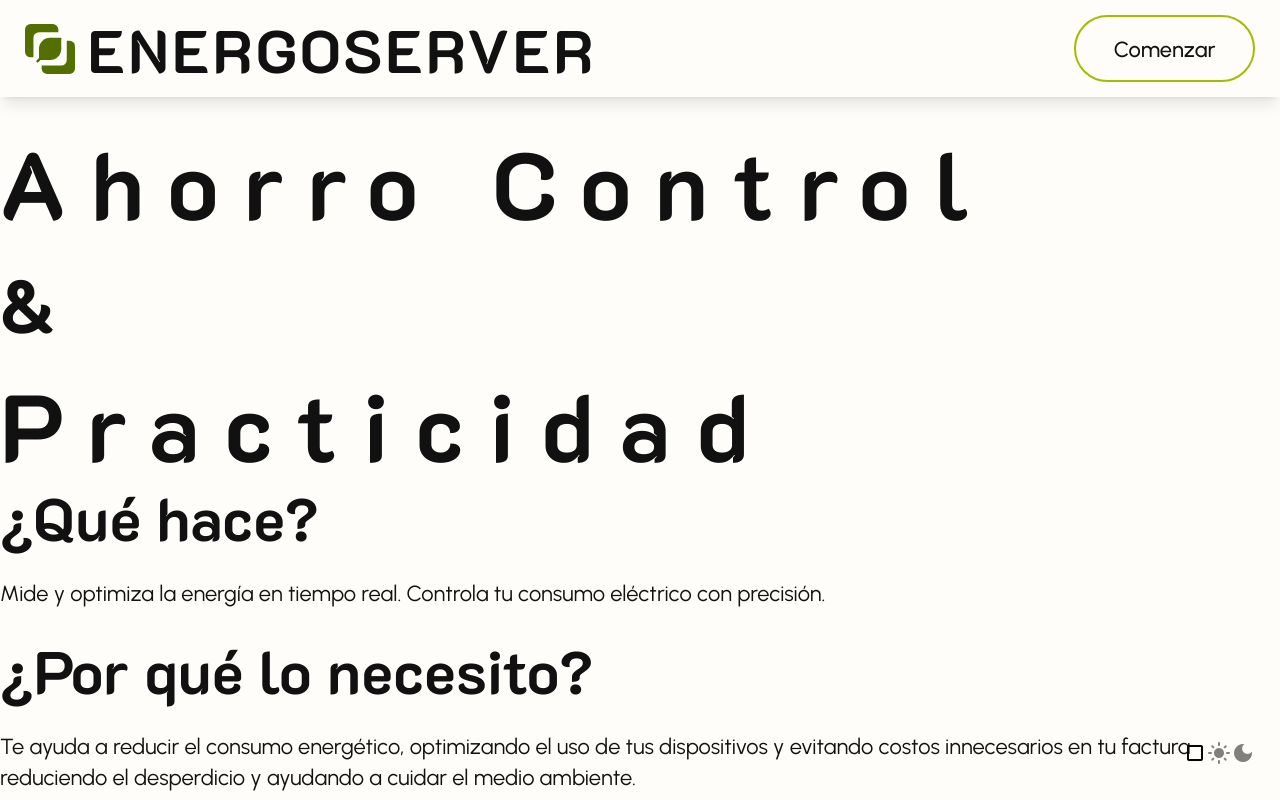
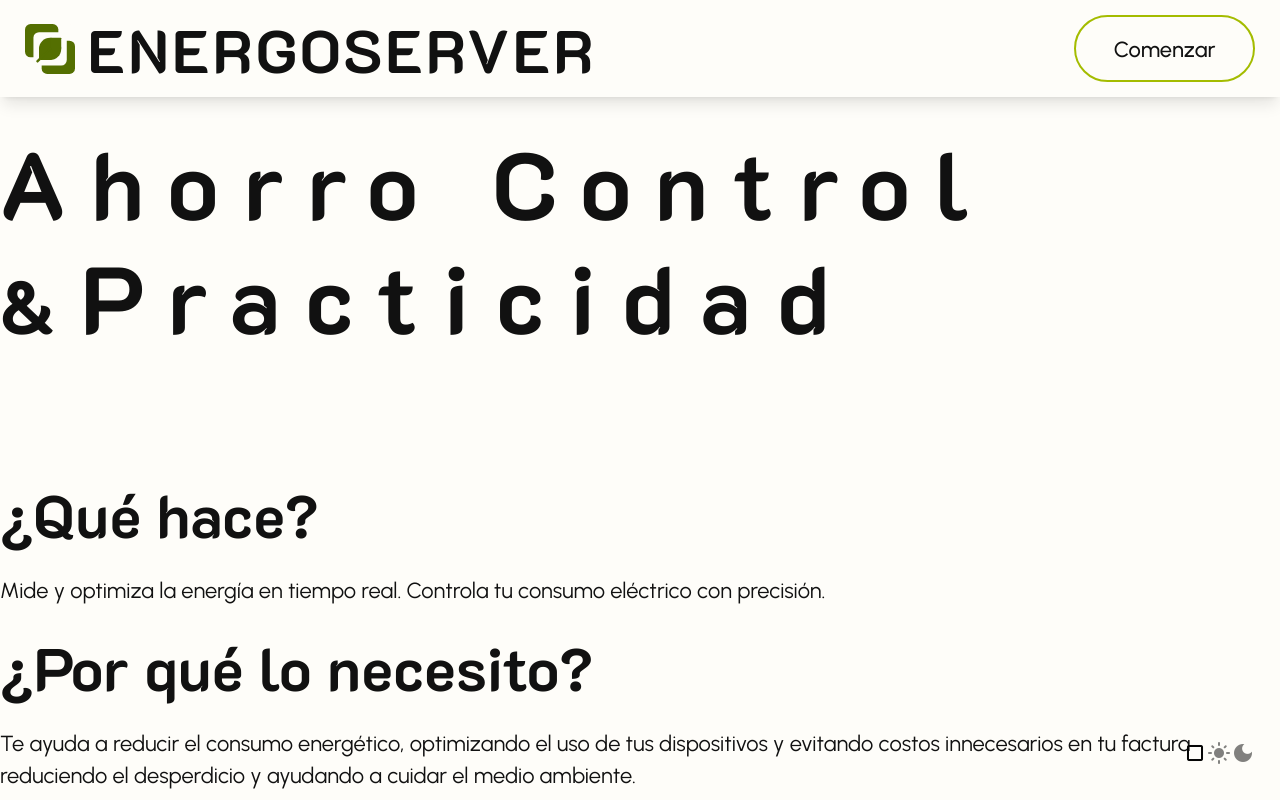
Before and after one commit to oowl3/puchamamota-energoserver-, a Next.js app: page / in a window 1280 px wide. Shown: the top 800 px of the page. Built offline with nearby package versions, Linux system fonts and the light colour scheme.

Commit message:
avance3 pantalla principal (falta footer)

```diff
--- a/src/app/page.tsx
+++ b/src/app/page.tsx
@@ -5,9 +5,11 @@ export default function Home() {
     <div className="grid min-h-screen items-center justify-items-center font-[family-name:var(--font-geist-sans)]">
       <Header_home/>
       {/* Contenido principal */}
-      <main className="w-full max-w-4xl mt-20 px-4 sm:px-0">
-        <div className="tracking-[1em] space-y-3" >
-      <h1>Ahorro  Control</h1> <h2>&</h2> <h1>Practicidad</h1>
+      <main className="w-full max-w-4xl mt-20 px-4 sm:px-0 space-y-20">
+        <div className="tracking-[1em]">
+      <h1>Ahorro  Control</h1>
+       <h2 className="inline">&</h2>
+       <h1 className="inline">Practicidad</h1>
         </div>
 
       <div className="space-y-4">
```
